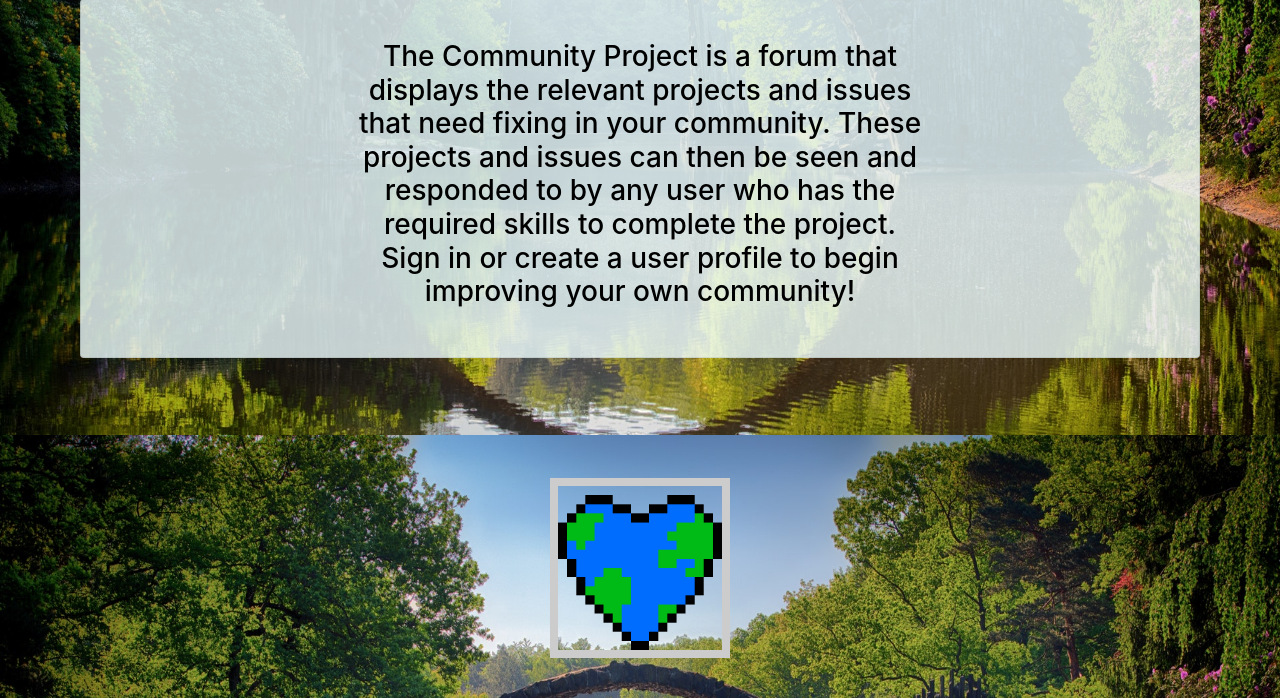
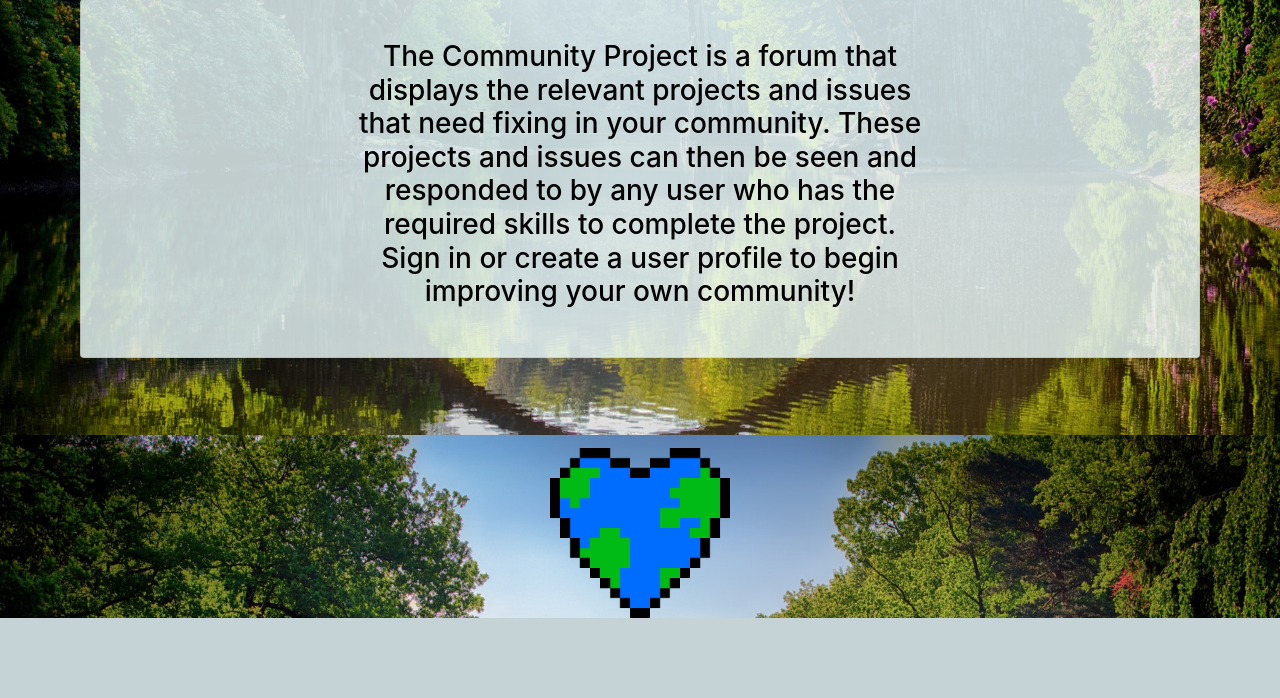
Before and after one commit to hd1867/CommunityProject, a Flask app: page / in a window 1280 px wide. Shown: the part 365-1063 px from the top of the page. After the commit the page ends 983 px from the top, so only its background shows below. Run offline with Flask 2, Linux system fonts and the light colour scheme; parts of the project's set-up code (start-up, migrations or seed data) failed here and were passed over; some libraries are stand-ins or nearby versions.

Commit message:
beautify css

```diff
--- a/static/css/base.css
+++ b/static/css/base.css
@@ -60,8 +60,6 @@ button {
 }
 
 .gallery{
-    margin: 5vh;
-    border: 1vh solid #ccc;
     float: left;
     width: 180px;
 }
```
